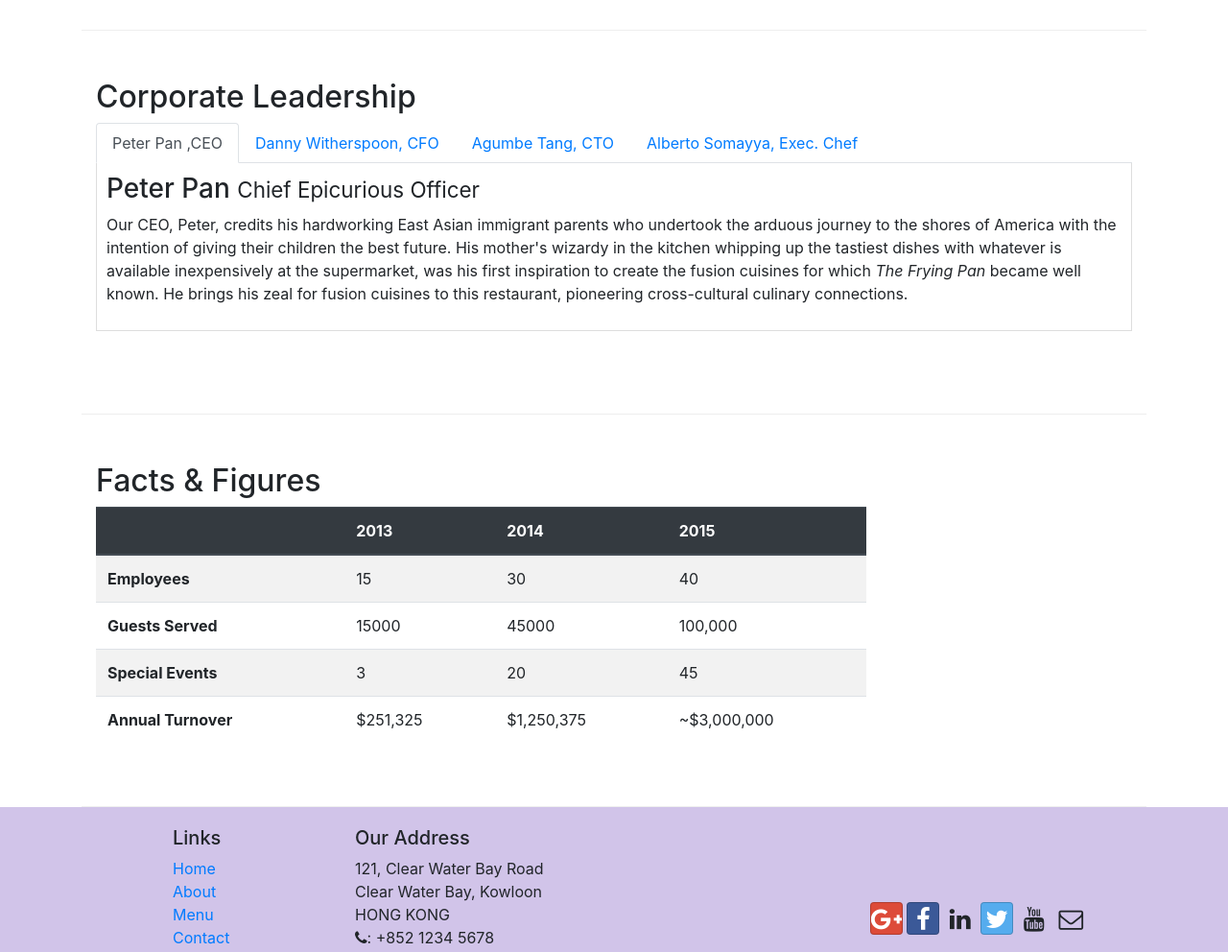
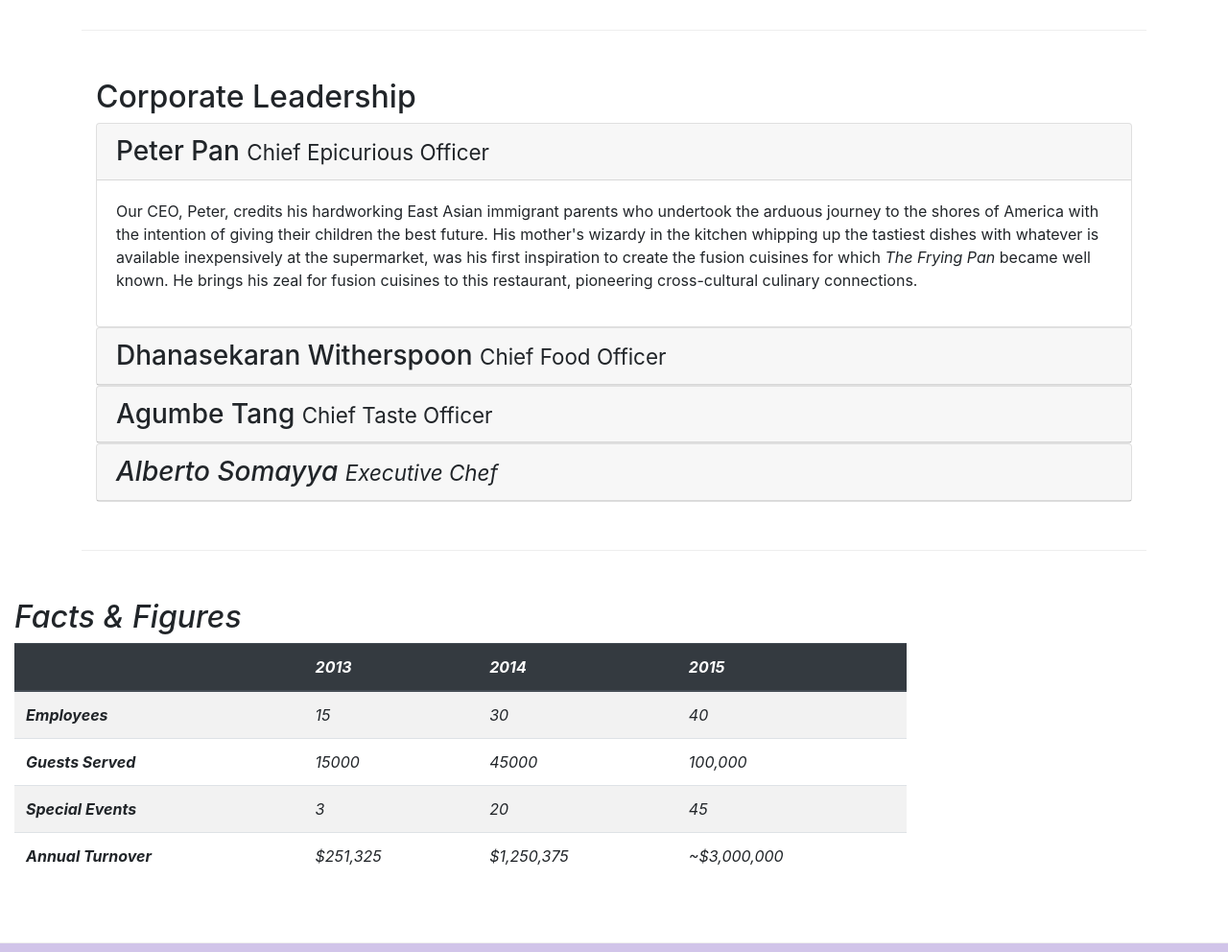
Before and after one commit to vishva-97/sanket-1, a website: page Bootstrap4/conFusion/aboutus.html in a window 1280 px wide. Shown: the part 940-1932 px from the top of the page at 96% size. Drawn offline with nearby package versions, Linux system fonts and the light colour scheme.

Commit message:
accordian

```diff
--- a/Bootstrap4/conFusion/aboutus.html
+++ b/Bootstrap4/conFusion/aboutus.html
@@ -99,42 +99,65 @@
         <div class="row row-content">
             <div class="col-12">
                 <h2>Corporate Leadership</h2>
-                <ul class="nav nav-tabs">
-                    <li class="nav-item">
-                        <a class="nav-link active" href="#peter" role="tab" data-toggle="tab">Peter Pan ,CEO</a>
-                    </li>
-                    <li class="nav-item">
-                        <a class="nav-link" href="#danny" role="tab"
-                          data-toggle="tab">Danny Witherspoon, CFO</a>
-                      </li>
-                      <li class="nav-item">
-                        <a class="nav-link" href="#agumbe"role="tab"
-                        data-toggle="tab">Agumbe Tang, CTO</a>
-                      </li>
-                      <li class="nav-item">
-                        <a class="nav-link" href="#alberto" role="tab"
-                          data-toggle="tab">Alberto Somayya, Exec. Chef</a>
-                      </li>
-                </ul>
-                <div class="tab-content">
-                    <div class="tab-pane fade show active" id="peter" role="tabpanel">
-                    <h3>Peter Pan <small>Chief Epicurious Officer</small></h3>
-                    <p class="d-none d-sm-block">Our CEO, Peter, credits his hardworking East Asian immigrant parents who undertook the arduous journey to the shores of America with the intention of giving their children the best future. His mother's wizardy in the kitchen whipping up the tastiest dishes with whatever is available inexpensively at the supermarket, was his first inspiration to create the fusion cuisines for which <em>The Frying Pan</em> became well known. He brings his zeal for fusion cuisines to this restaurant, pioneering cross-cultural culinary connections.</p>
+
+                <div id="accordion">
+                    <div class="card">
+                        <div class="card-header" role="tab" id="peterhead">
+                            <h3 class="mb-0">
+                                <a data-toggle="collapse" data-target="#peter">
+                                    Peter Pan <small>Chief Epicurious Officer</small></a></h3>
+                        </div>
+                        <div class="collapse show" id="peter" role="tabpanel" data-parent="#accordion">
+                            <div class="card-body">
+                                    <p class="d-none d-sm-block">Our CEO, Peter, credits his hardworking East Asian immigrant parents who undertook the arduous journey to the shores of America with the intention of giving their children the best future. His mother's wizardy in the kitchen whipping up the tastiest dishes with whatever is available inexpensively at the supermarket, was his first inspiration to create the fusion cuisines for which <em>The Frying Pan</em> became well known. He brings his zeal for fusion cuisines to this restaurant, pioneering cross-cultural culinary connections.</p>
+                            </div>
+                        </div>
                     </div>
-                    <div class="tab-pane fade" id="danny" role="tabpanel">
-                    <h3>Dhanasekaran Witherspoon <small>Chief Food Officer</small></h3>
-                    <p class="d-none d-sm-block">Our CFO, Danny, as he is affectionately referred to by his colleagues, comes from a long established family tradition in farming and produce. His experiences growing up on a farm in the Australian outback gave him great appreciation for varieties of food sources. As he puts it in his own words, <em>Everything that runs, wins, and everything that stays, pays!</em></p>
+                    <div class="card">
+                            <div class="card-header" role="tab" id="dannyhead">
+                            <h3 class="mb-0">
+                                <a class="collapsed" data-toggle="collapse" data-target="#danny">
+                                Dhanasekaran Witherspoon <small>Chief Food Officer</small>
+                                </a>
+                            </h3>
+                        </div>
+                        <div class="collapse" id="danny" data-parent="#accordion">
+                            <div class="card-body">
+                                <p class="d-none d-sm-block">Our CFO, Danny, as he is affectionately referred to by his colleagues, comes from a long established family tradition in farming and produce. His experiences growing up on a farm in the Australian outback gave him great appreciation for varieties of food sources. As he puts it in his own words, <em>Everything that runs, wins, and everything that stays, pays!</em></p>
+                            </div>
+                        </div>
                     </div>
-                    <div class="tab-pane fade" id="agumbe" role="tabpanel">
-                    <h3>Agumbe Tang <small>Chief Taste Officer</small></h3>
-                    <p class="d-none d-sm-block">Blessed with the most discerning gustatory sense, Agumbe, our CTO, personally ensures that every dish that we serve meets his exacting tastes. Our chefs dread the tongue lashing that ensues if their dish does not meet his exacting standards. He lives by his motto, <em>You click only if you survive my lick.</em></p>
+                    <div class="card">
+                            <div class="card-header" role="tab" id="agumbehead">
+                            <h3 class="mb-0">
+                                <a class="collapsed" data-toggle="collapse" data-target="#agumbe">
+                                Agumbe Tang <small>Chief Taste Officer</small>
+                                </a>
+                            </h3>
+                        </div>
+                        <div class="collapse" id="agumbe" data-parent="#accordion">
+                            <div class="card-body">
+                                <p class="d-none d-sm-block">Blessed with the most discerning gustatory sense, Agumbe, our CTO, personally ensures that every dish that we serve meets his exacting tastes. Our chefs dread the tongue lashing that ensues if their dish does not meet his exacting standards. He lives by his motto, <em>You click only if you survive my lick.</p>
+                            </div>
+                        </div>
                     </div>
-                    <div class="tab-pane fade" id="alberto" role="tabpanel">
-                    <h3>Alberto Somayya <small>Executive Chef</small></h3>
-                    <p class="d-none d-sm-block">Award winning three-star Michelin chef with wide International experience having worked closely with whos-who in the culinary world, he specializes in creating mouthwatering Indo-Italian fusion experiences. He says, <em>Put together the cuisines from the two craziest cultures, and you get a winning hit! Amma Mia!</em></p>
+                    <div class="card">
+                            <div class="card-header" role="tab" id="albertohead">
+                            <h3 class="mb-0">
+                                <a class="collapsed" data-toggle="collapse" data-target="#alberto">
+                                Alberto Somayya <small>Executive Chef</small>
+                                </a>
+                            </h3>
+                        </div>
+                        <div class="collapse" id="alberto" data-parent="#accordion">
+                            <div class="card-body">
+                                <p class="d-none d-sm-block">Award winning three-star Michelin chef with wide International experience having worked closely with whos-who in the culinary world, he specializes in creating mouthwatering Indo-Italian fusion experiences. He says, <em>Put together the cuisines from the two craziest cultures, and you get a winning hit! Amma Mia!</em></p>
+                            </div>
+                        </div>
                     </div>
                 </div>
             </div>
+        </div>
        </div>
        <div class="row row-content">
            <div class="col-12 col-sm-9">
```
